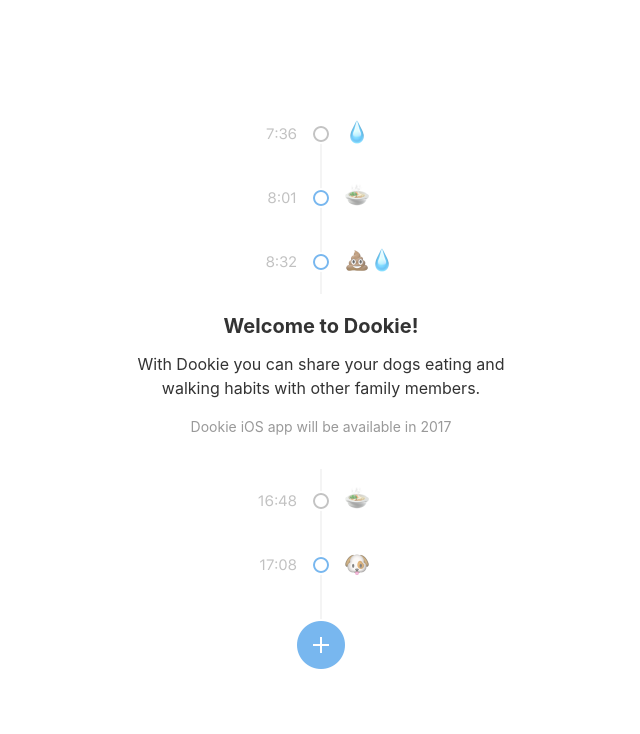
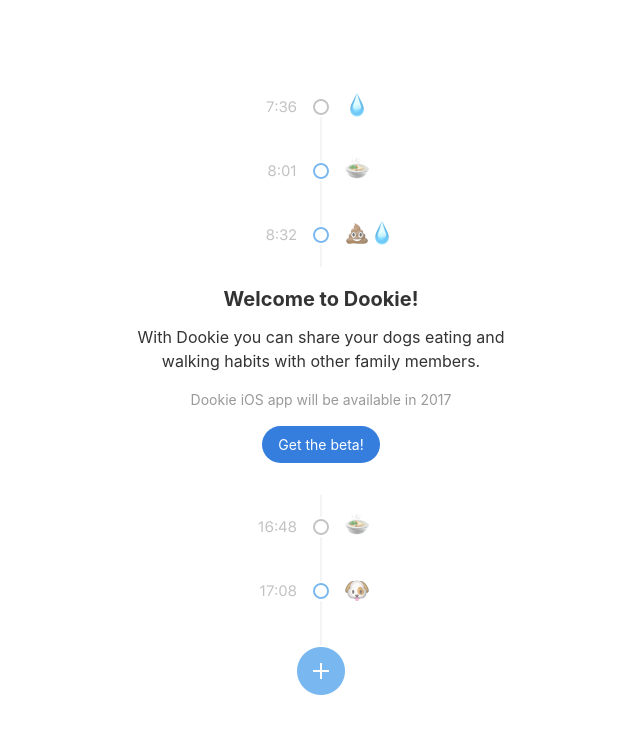
Before and after one commit to mlindholm/dookie-server, a plain HTML site: page public/index.html in a window 1280 px wide. Shown: the whole page, without its empty margins (319-959 px from the left). Drawn offline with nearby package versions, Linux system fonts and the light colour scheme.

Commit message:
Add link to beta testing

```diff
--- a/public/index.html
+++ b/public/index.html
@@ -15,7 +15,8 @@
             <img class="mb3" src="top.png" width="320">
             <h1 class="f4 mv0 lh-solid">Welcome to Dookie!</h1>
             <p class="mv3">With Dookie you can share your dogs eating and walking habits with other family members.</p>
-            <p class="ma0 silver f6">Dookie iOS app will be available in 2017</p>
+            <p class="mv3 silver f6">Dookie iOS app will be available in 2017</p>
+            <a class="f6 link dim br-pill ph3 pv2 dib white bg-blue pointer" href="https://betas.to/TqWZwD3U">Get the beta!</a>
             <img class="mt4" src="bottom.png" width="320">
         </div>
     </div>
```
